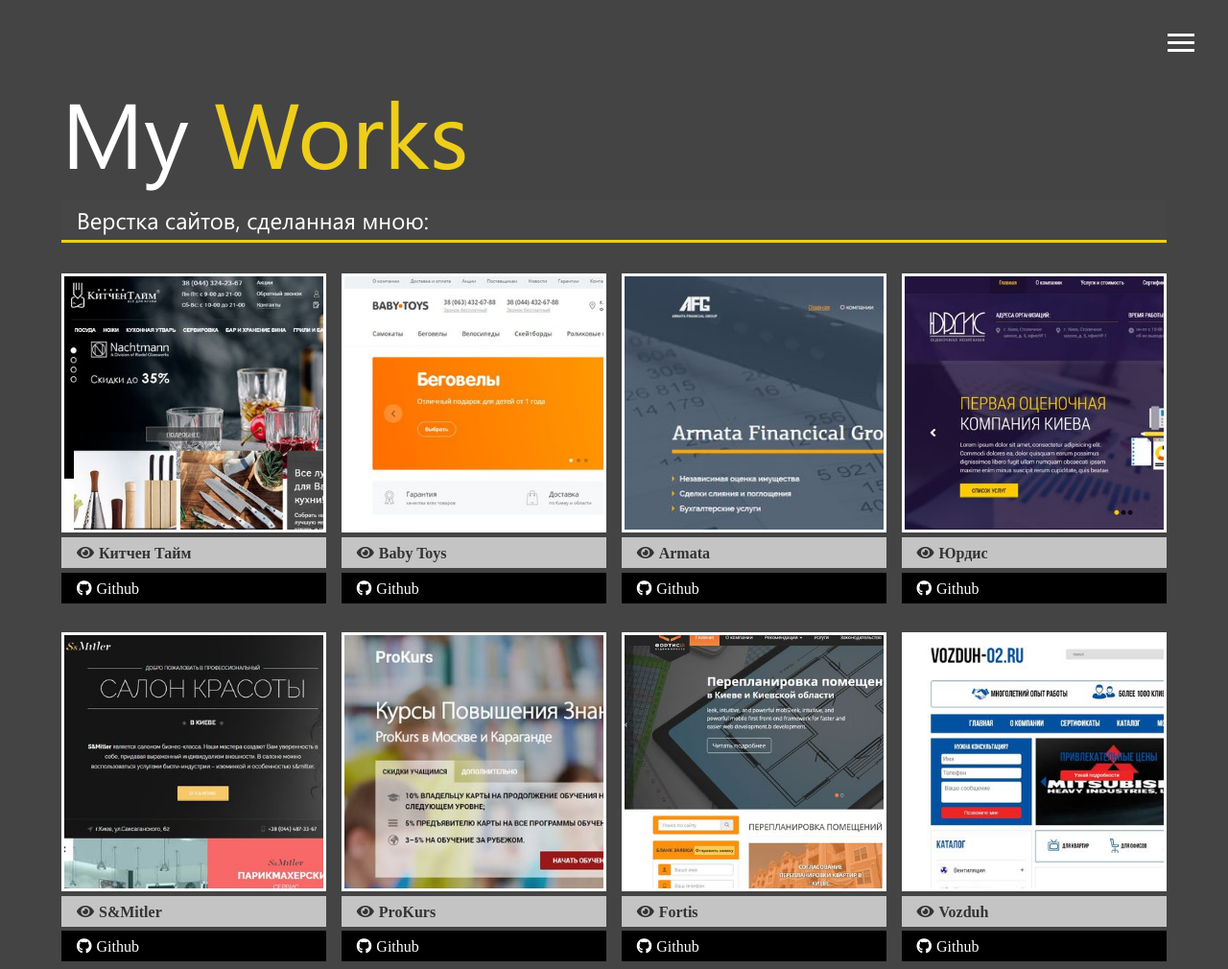
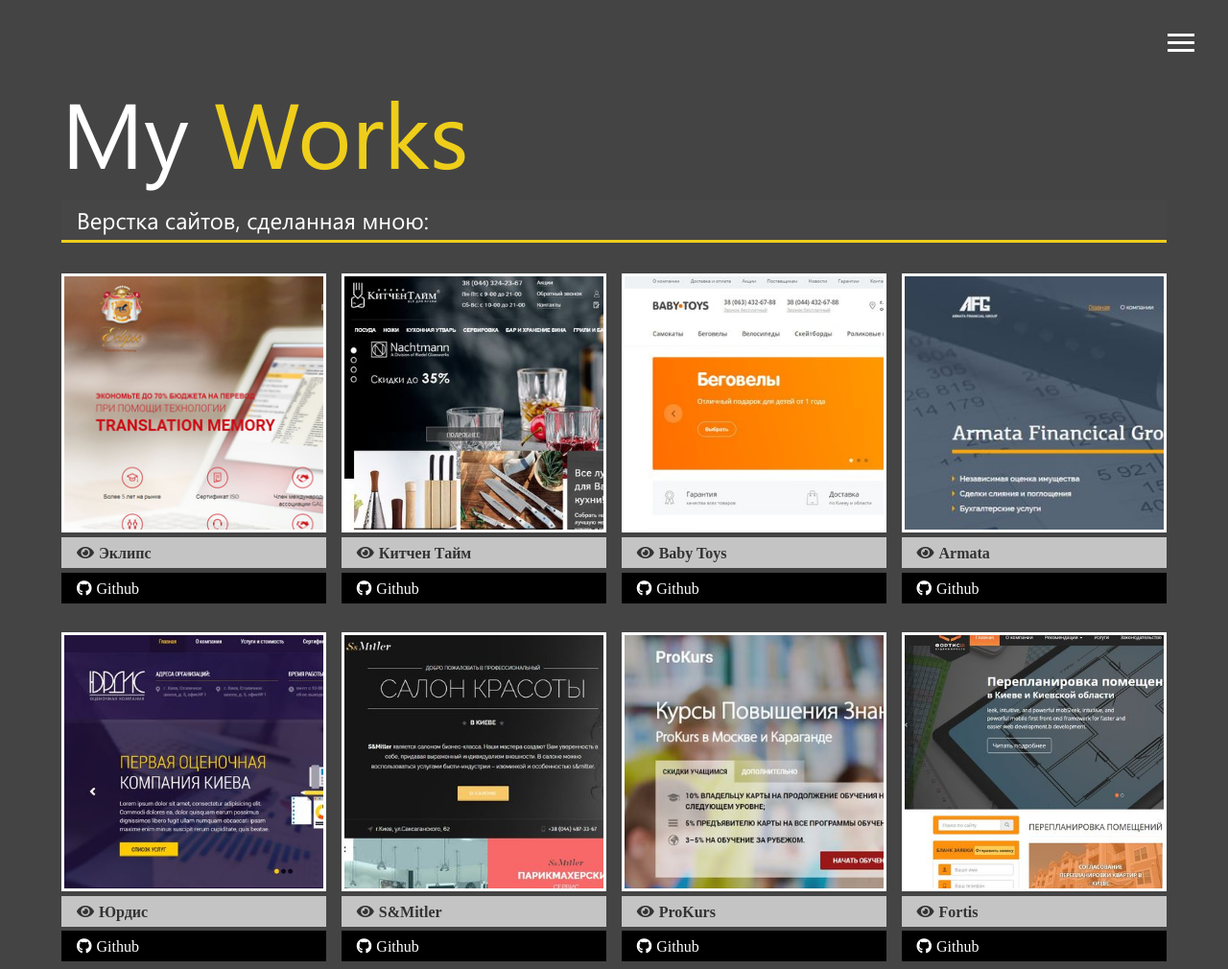
Before and after one commit to Freeman2333/portfolio, a website: page app/works.html in a window 1280 px wide. Shown: the top 1010 px of the page at 96% size. Drawn offline with Linux system fonts and the light colour scheme.

Commit message:
eclipse added

```diff
--- a/app/sass/_vars.sass
+++ b/app/sass/_vars.sass
@@ -1,4 +1,4 @@
-$default-font: "Segoe UI"
+$default-font: Segoe UI, Tahoma, Geneva, Verdana, sans-serif
 $primary: #444
 $secondary: #eece1a
 $show-home-image: true
--- a/app/works.html
+++ b/app/works.html
@@ -63,6 +63,17 @@
 			Верстка сайтов, сделанная мною:
 		</h2>
 		<div class="projects">
+			<div class="item">
+				<a class="works-img__wrapper" href="https://freeman2333.github.io/kitchen-time/">
+					<img src="img/projects/eclipse.jpg" alt="kitchen-time">
+				</a>
+				<a href="https://eclipse-test.netlify.app/" class="btn-light">
+					<i class="fas fa-eye">Эклипс</i>
+				</a>
+				<a href="https://github.com/Freeman2333/eclipse" class="btn-dark">
+					<i class="fab fa-github">Github</i>
+				</a>
+			</div>
 			<div class="item">
 				<a class="works-img__wrapper" href="https://freeman2333.github.io/kitchen-time/">
 					<img src="img/projects/kitchen-time.jpeg" alt="kitchen-time">
```
Also changed, not shown: app/css/main.min.css, app/img/projects/eclipse.jpg (added), dist/css/main.min.css, dist/img/projects/eclipse.jpg (added), dist/works.html.
